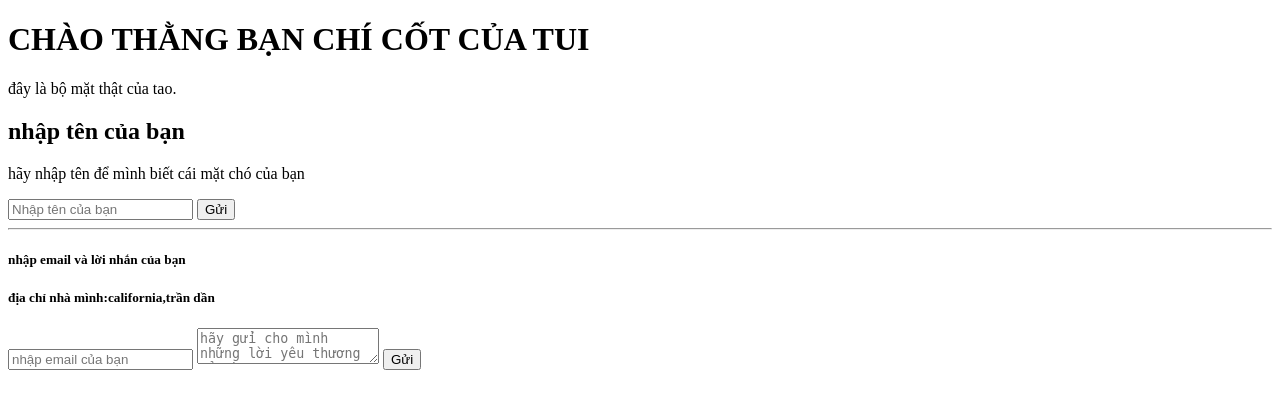
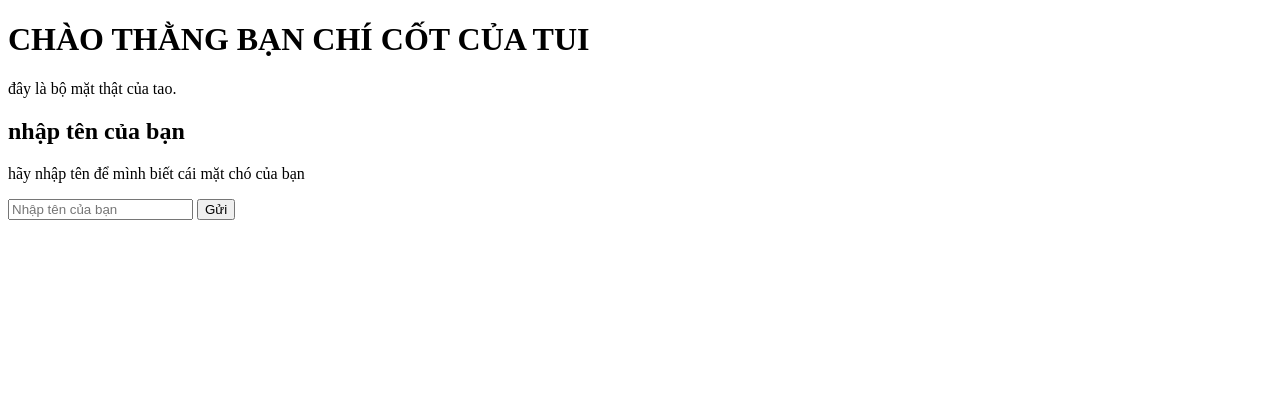
Before and after one commit to thanhhunghehe/home, a Python web app: template templates/index.html in a window 1280 px wide. Shown: the top 409 px of the page. Run offline with Jinja, Linux system fonts and the light colour scheme; the template is opened without the code that fills it, so the values that code supplies are empty.

Commit message:
thay đổi giao diện index.html

```diff
--- a/templates/index.html
+++ b/templates/index.html
@@ -23,8 +23,8 @@
          <input type ="hidden" name="ten" value="{{ ten }}"> <!-- giữ lại tên đã nhập để gửi đi -->
          <p>hãy gửi cho mình những lời yêu thương của bạn</p>
          <label>email:</label><br>
-         <input> type"email" name="email" required><br><br>
-            <label>lời nhắn:</label><br>
+         <input type="email" name="email" required><br><br>
+            <label>những lời yêu thương của bạn:</label><br>
             <textra name="message" rows="4" cols="30" required></textra><br><br>
             <button type="submit">Gửi</button> <!-- gửi dữ liệu từ form về flask -->
 </form>
@@ -36,10 +36,3 @@
     {% endif %}
 </body>
 </html>
-<hr> <!-- ngăn cách giữa hai phần -->
-    <h5>nhập email và lời nhắn của bạn</h5>
-<h5>địa chỉ nhà mình:california,trần dần</h5>
-<form  method="post"><!-- gửi dữ liệu ngầm về flask chạy ẩn trong nền -->
-    <input type email name="email" placeholder="nhập email của bạn", required><!--bắt người dùng nhập đúng email,và hiện chữ mờ,bắt buộc-->
-    <textarea name="message" placeholder="hãy gửi cho mình những lời yêu thương của bạn"></textarea><!-- ô nhập nhiều dòng -->
-    <button type="submit">Gửi</button>
```
